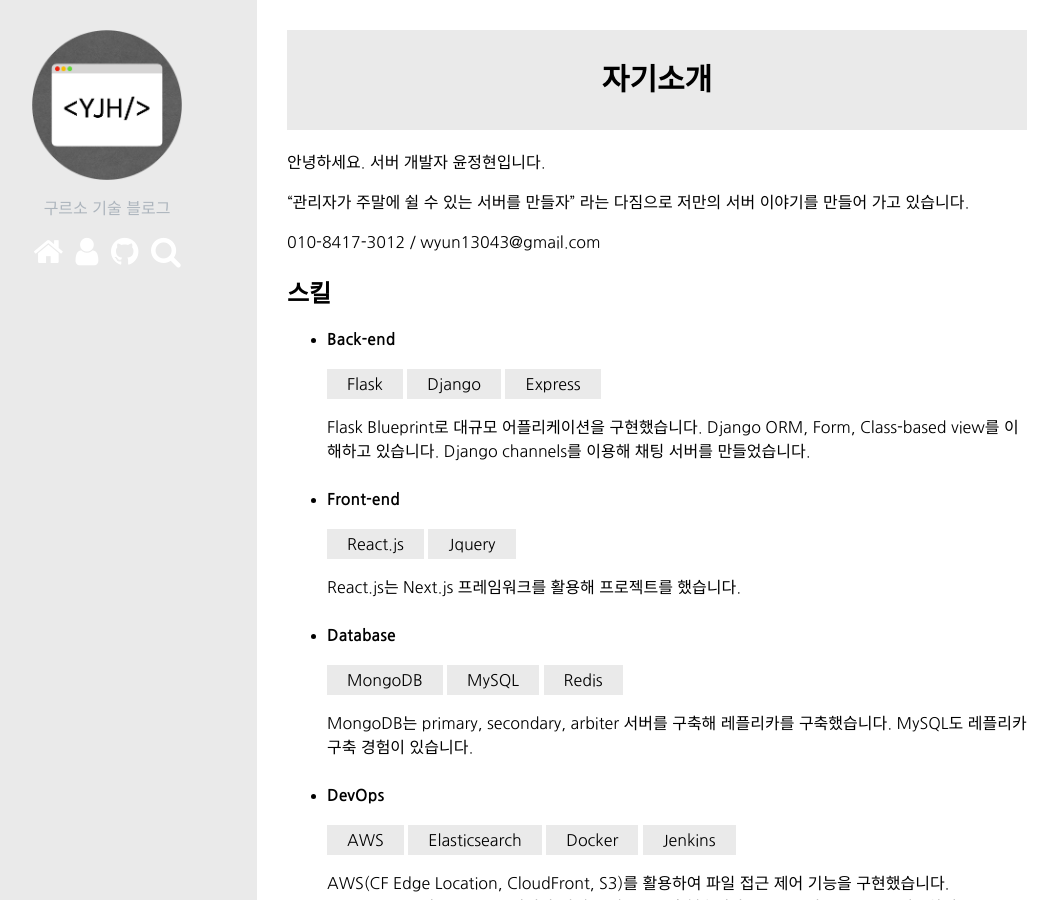
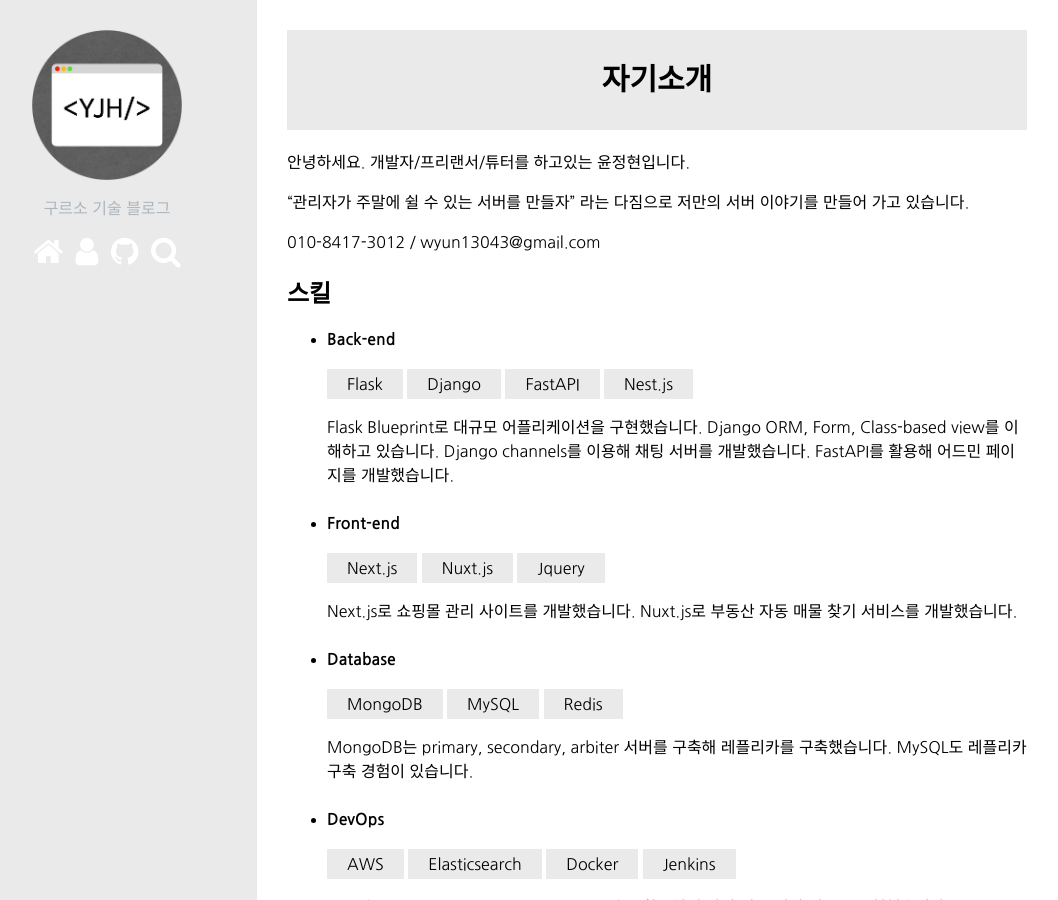
Before and after one commit to gureuso/gureuso.github.io, a Jekyll site: the page built from about.html, in a window 1280 px wide and 900 px high. Shown: the whole window, without its empty margins (43-1101 px from the left). Built offline with Jekyll 4.4.1, drawn with Linux system fonts in a browser that asks for light colours; nearby versions of some CDN libraries; comment, search, counter and statistics services are not loaded; some of the changed text lies outside the part shown.

Commit message:
Update about page

```diff
--- a/about.html
+++ b/about.html
@@ -7,7 +7,7 @@
   <h1>자기소개</h1>
 </div>
 <div id="main-post">
-  <p>안녕하세요. 서버 개발자 윤정현입니다.</p>
+  <p>안녕하세요. 개발자/프리랜서/튜터를 하고있는 윤정현입니다.</p>
   <p>“관리자가 주말에 쉴 수 있는 서버를 만들자” 라는 다짐으로 저만의 서버 이야기를 만들어 가고 있습니다.</p>
   <p>010-8417-3012 / wyun13043@gmail.com</p>
 
@@ -18,17 +18,19 @@
       <ul class="tag">
         <li>Flask</li>
         <li>Django</li>
-        <li>Express</li>
+        <li>FastAPI</li>
+        <li>Nest.js</li>
       </ul>
-      <p>Flask Blueprint로 대규모 어플리케이션을 구현했습니다. Django ORM, Form, Class-based view를 이해하고 있습니다. Django channels를 이용해 채팅 서버를 만들었습니다.</p>
+      <p>Flask Blueprint로 대규모 어플리케이션을 구현했습니다. Django ORM, Form, Class-based view를 이해하고 있습니다. Django channels를 이용해 채팅 서버를 개발했습니다. FastAPI를 활용해 어드민 페이지를 개발했습니다.</p>
     </li>
     <li>
       <b>Front-end</b><br>
       <ul class="tag">
-        <li>React.js</li>
+        <li>Next.js</li>
+        <li>Nuxt.js</li>
         <li>Jquery</li>
       </ul>
-      <p>React.js는 Next.js 프레임워크를 활용해 프로젝트를 했습니다.</p>
+      <p>Next.js로 쇼핑몰 관리 사이트를 개발했습니다. Nuxt.js로 부동산 자동 매물 찾기 서비스를 개발했습니다.</p>
     </li>
     <li>
       <b>Database</b><br>
@@ -197,6 +199,88 @@
     </tr>
   </table>
 
+  <p><b>외주<br>2020.10 ~ 2020.12</b></p>
+  <table class="about-table">
+    <tr>
+      <td>
+        인스마스터<br>
+        (증권사 보험)
+      </td>
+      <td>
+        <ul class="about-desc">
+          <li>Flask, PostgreSQL 사용</li>
+          <li>캘린더를 활용한 일정관리 개발</li>
+          <li>보험 업무 페이지 개발</li>
+          <li>각종 통계 개발</li>
+        </ul>
+      </td>
+    </tr>
+  </table>
+
+  <p><b>외주<br>2020.12 ~ 2021.06</b></p>
+  <table class="about-table">
+    <tr>
+      <td>
+        MRT<br>
+        (달러 판매)
+      </td>
+      <td>
+        <ul class="about-desc">
+          <li>Flask, MySQL 사용</li>
+          <li>거래소 관련 서비스 개발</li>
+        </ul>
+      </td>
+    </tr>
+  </table>
+
+  <p><b>책<br>2021.01 ~ 2021.06</b></p>
+  <table class="about-table">
+    <tr>
+      <td>
+        처음 배우는 플라스크 웹 프로그래밍<br>
+        (파이썬 책 집필)
+      </td>
+      <td>
+        <ul class="about-desc">
+          <li>Flask, AWS 사용</li>
+          <li>플라스크를 활용한 개발, 테스트, 배포, 비동기 관련 책 집필</li>
+        </ul>
+      </td>
+    </tr>
+  </table>
+
+  <p><b>외주<br>2021.05 ~ 2021.06</b></p>
+  <table class="about-table">
+    <tr>
+      <td>
+        리스팅<br>
+        (쇼핑몰 관리)
+      </td>
+      <td>
+        <ul class="about-desc">
+          <li>Next.js, TypeORM 사용</li>
+          <li>쇼핑몰 관리 사이트 개발</li>
+        </ul>
+      </td>
+    </tr>
+  </table>
+
+  <p><b>외주<br>2021.09 ~ 2021.11</b></p>
+  <table class="about-table">
+    <tr>
+      <td>
+        제이엠파워<br>
+        (마스크 판매)
+      </td>
+      <td>
+        <ul class="about-desc">
+          <li>FastAPI, RDS, Elastic Beanstalk 사용</li>
+          <li>마스크 판매/관리자 사이트 개발</li>
+        </ul>
+      </td>
+    </tr>
+  </table>
+
   <h2>개인 프로젝트</h2>
   <p><b>ADMIN<br>2019.05 ~</b></p>
   <table class="about-table">
@@ -225,7 +309,7 @@
         <ul class="about-desc">
           <li>React.js, Next.js, typescript, mobx 사용</li>
           <li>걱정 없이 집을 나갈 수 있게 각종 정보를 알려주는 사이트 개발</li>
-          <li><a href="http://easyway.gureuso.me">easyway.gureuso.me</a></li>
+          <li><a href="/2019/08/12/easyway-project-part-1">easyway.gureuso.me</a></li>
         </ul>
       </td>
     </tr>
```
Also changed, not shown: other parts of about.html (+1 -1 lines).
